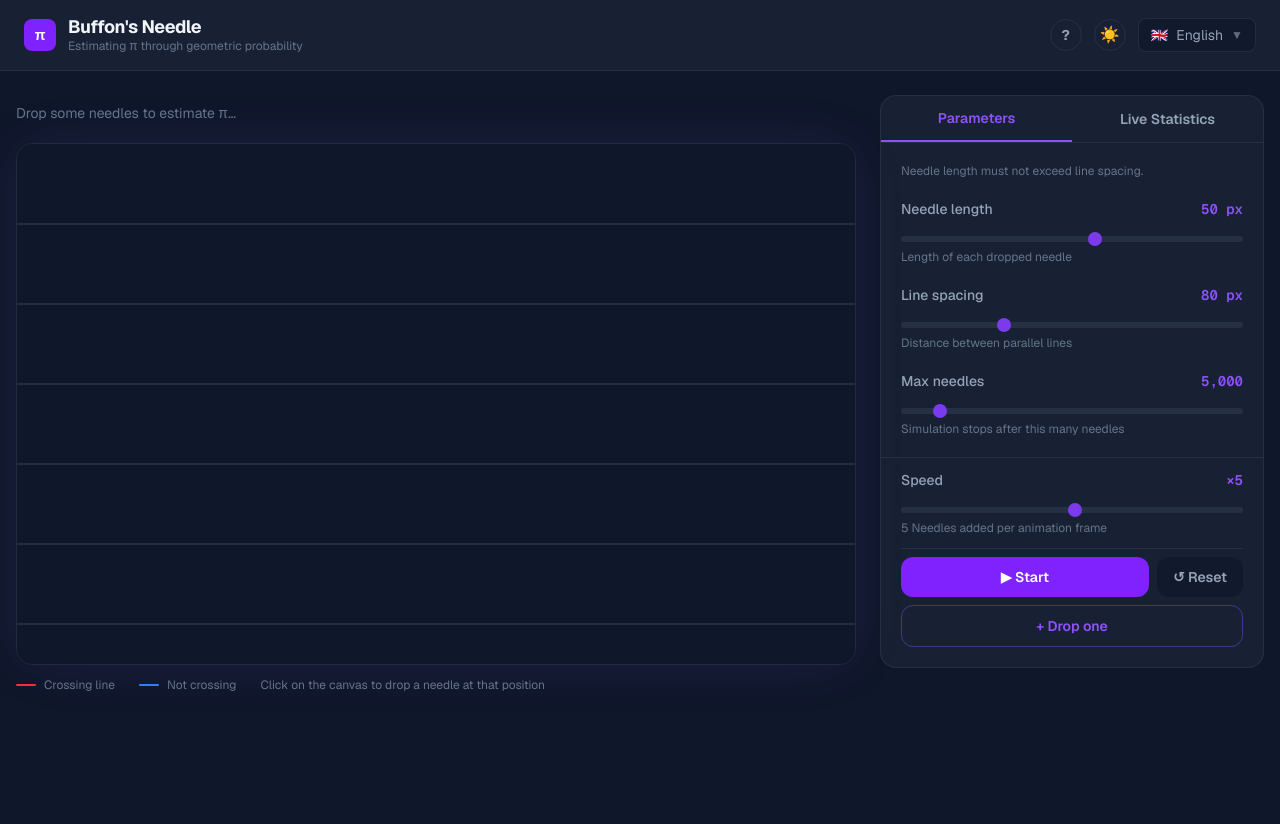
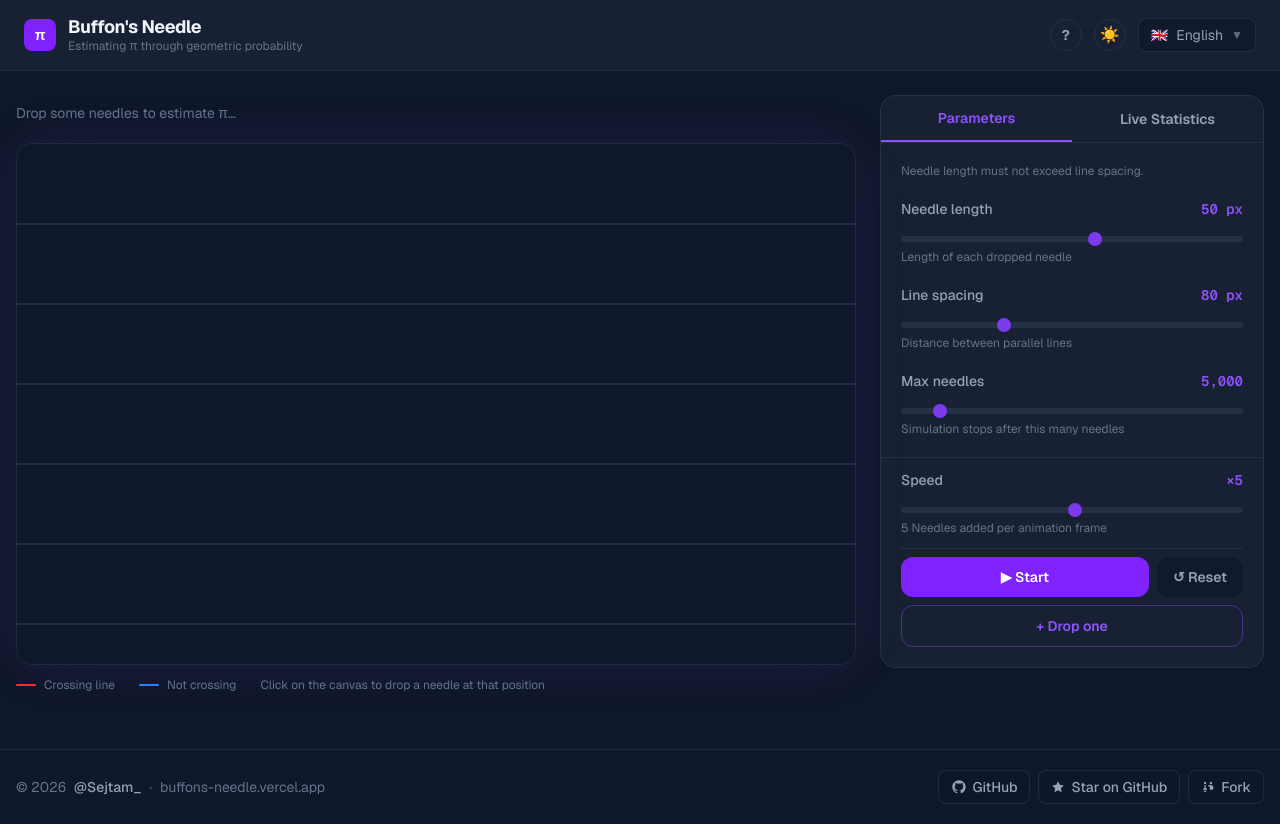
Before and after one commit to sejtam-dev/buffons-needle, a Next.js app: page / in a window 1280 px wide. Before the commit the page ends 800 px from the top, so only its background shows below. Built offline with nearby package versions, Linux system fonts and the light colour scheme.

Commit message:
feat: Refactor SidebarPanel state management and add Footer component

```diff
--- a/src/app/page.tsx
+++ b/src/app/page.tsx
@@ -5,6 +5,7 @@ import NeedleCanvas from "@/components/NeedleCanvas";
 import SidebarPanel from "@/components/ControlPanel";
 import InfoModal from "@/components/InfoPanel";
 import LocaleSwitcher from "@/components/LocaleSwitcher";
+import Footer from "@/components/Footer";
 import { useSimulation } from "@/hooks/useSimulation";
 import { useLocale } from "@/i18n/useLocale";
 import { useTheme } from "@/context/ThemeContext";
@@ -151,6 +152,8 @@ export default function HomePage() {
 
       {/* Info modal — rendered via portal */}
       {infoOpen && <InfoModal t={t} onClose={() => setInfoOpen(false)} />}
+
+      <Footer t={t} />
     </main>
   );
 }
--- a/src/components/ControlPanel.tsx
+++ b/src/components/ControlPanel.tsx
@@ -127,21 +127,19 @@ function ActionButtons({ isRunning, t, onStart, onPause, onReset, onDropOne }: {
  */
 export default function SidebarPanel({ config, stats, isRunning, t, onConfigChange, onStart, onPause, onReset, onDropOne }: SidebarPanelProps) {
   const [tab, setTab] = useState<"params" | "stats">("params");
-  const [draft, setDraft] = useState<SimulationConfig>(config);
-  const [sliderPos, setSliderPos] = useState(() => speedToSlider(config.speed));
+
+  // Derive slider position from config.speed — no local state needed
+  const sliderPos = speedToSlider(config.speed);
 
   function update(partial: Partial<SimulationConfig>) {
-    const next = { ...draft, ...partial };
-    setDraft(next);
-    onConfigChange(next);
+    onConfigChange({ ...config, ...partial });
   }
 
   function handleSpeedSlider(pos: number) {
-    setSliderPos(pos);
-    update({ speed: parseFloat(sliderToSpeed(pos).toFixed(2)) });
+    onConfigChange({ ...config, speed: parseFloat(sliderToSpeed(pos).toFixed(2)) });
   }
 
-  const speedLabel = draft.speed >= 1 ? `×${Math.floor(draft.speed)}` : `1/${speedToFrameInterval(draft.speed)}`;
+  const speedLabel = config.speed >= 1 ? `×${Math.floor(config.speed)}` : `1/${speedToFrameInterval(config.speed)}`;
 
   const { total, crossings, piEstimate, error } = stats;
   const piDisplay = piEstimate !== null ? piEstimate.toFixed(6) : "—";
@@ -171,18 +169,18 @@ export default function SidebarPanel({ config, stats, isRunning, t, onConfigChan
           <>
             <p className="text-xs" style={{ color: "var(--text-subtle)" }}>{t.panelNeedleConstraint}</p>
             <SliderField
-              label={t.labelNeedleLength} value={draft.needleLength} min={10} max={draft.lineSpacing} step={1}
-              displayValue={`${draft.needleLength} px`} description={t.descNeedleLength}
+              label={t.labelNeedleLength} value={config.needleLength} min={10} max={config.lineSpacing} step={1}
+              displayValue={`${config.needleLength} px`} description={t.descNeedleLength}
               onChange={(v) => update({ needleLength: v })} disabled={isRunning}
             />
             <SliderField
-              label={t.labelLineSpacing} value={draft.lineSpacing} min={30} max={200} step={5}
-              displayValue={`${draft.lineSpacing} px`} description={t.descLineSpacing}
-              onChange={(v) => update({ lineSpacing: v, needleLength: Math.min(draft.needleLength, v) })} disabled={isRunning}
+              label={t.labelLineSpacing} value={config.lineSpacing} min={30} max={200} step={5}
+              displayValue={`${config.lineSpacing} px`} description={t.descLineSpacing}
+              onChange={(v) => update({ lineSpacing: v, needleLength: Math.min(config.needleLength, v) })} disabled={isRunning}
             />
             <SliderField
-              label={t.labelMaxNeedles} value={draft.maxNeedles} min={100} max={50000} step={100}
-              displayValue={draft.maxNeedles.toLocaleString()} description={t.descMaxNeedles}
+              label={t.labelMaxNeedles} value={config.maxNeedles} min={100} max={50000} step={100}
+              displayValue={config.maxNeedles.toLocaleString()} description={t.descMaxNeedles}
               onChange={(v) => update({ maxNeedles: v })} disabled={isRunning}
             />
           </>
@@ -214,7 +212,7 @@ export default function SidebarPanel({ config, stats, isRunning, t, onConfigChan
           className="w-full h-1.5 rounded-full appearance-none cursor-pointer accent-violet-500"
           style={{ background: "var(--border)" }}
         />
-        <p className="text-xs" style={{ color: "var(--text-subtle)" }}>{formatSpeedDesc(draft.speed, t)}</p>
+        <p className="text-xs" style={{ color: "var(--text-subtle)" }}>{formatSpeedDesc(config.speed, t)}</p>
       </div>
 
       {/* Action buttons — always visible */}
--- /dev/null
+++ b/src/components/Footer.tsx
@@ -0,0 +1,109 @@
+"use client";
+
+import React from "react";
+import type { Translations } from "@/i18n/useLocale";
+
+const REPO = "https://github.com/sejtam-dev/buffons-needle";
+
+interface FooterProps {
+  t: Translations;
+}
+
+function GitHubIcon() {
+  return (
+    <svg viewBox="0 0 24 24" fill="currentColor" className="w-4 h-4" aria-hidden="true">
+      <path d="M12 2C6.477 2 2 6.484 2 12.021c0 4.428 2.865 8.185 6.839 9.504.5.092.682-.217.682-.482 0-.237-.009-.868-.013-1.703-2.782.605-3.369-1.342-3.369-1.342-.454-1.155-1.11-1.463-1.11-1.463-.908-.62.069-.608.069-.608 1.003.07 1.531 1.032 1.531 1.032.892 1.53 2.341 1.088 2.91.832.092-.647.35-1.088.636-1.338-2.22-.253-4.555-1.113-4.555-4.951 0-1.093.39-1.988 1.029-2.688-.103-.253-.446-1.272.098-2.65 0 0 .84-.27 2.75 1.026A9.564 9.564 0 0 1 12 6.844a9.59 9.59 0 0 1 2.504.337c1.909-1.296 2.747-1.026 2.747-1.026.546 1.378.202 2.397.1 2.65.64.7 1.028 1.595 1.028 2.688 0 3.848-2.338 4.695-4.566 4.943.359.309.678.919.678 1.852 0 1.336-.012 2.415-.012 2.743 0 .267.18.578.688.48C19.138 20.2 22 16.447 22 12.021 22 6.484 17.523 2 12 2z" />
+    </svg>
+  );
+}
+
+function StarIcon() {
+  return (
+    <svg viewBox="0 0 24 24" fill="currentColor" className="w-3.5 h-3.5" aria-hidden="true">
+      <path d="M12 2l3.09 6.26L22 9.27l-5 4.87 1.18 6.88L12 17.77l-6.18 3.25L7 14.14 2 9.27l6.91-1.01L12 2z" />
+    </svg>
+  );
+}
+
+function ForkIcon() {
+  return (
+    <svg viewBox="0 0 24 24" fill="currentColor" className="w-3.5 h-3.5" aria-hidden="true">
+      <path d="M7 3a2 2 0 1 0 0 4 2 2 0 0 0 0-4zm10 0a2 2 0 1 0 0 4 2 2 0 0 0 0-4zM7 17a2 2 0 1 0 0 4 2 2 0 0 0 0-4zm0-9a1 1 0 0 1 1 1v4.17A3.001 3.001 0 0 1 7 19a3 3 0 0 1-1-5.83V9a1 1 0 0 1 1-1zm10 0a1 1 0 0 1 1 1v.17A3.001 3.001 0 0 1 17 17a3 3 0 0 1-2-2.83V11h-2a1 1 0 0 1 0-2h2V9a1 1 0 0 1 1-1z" />
+    </svg>
+  );
+}
+
+/**
+ * Page footer with copyright, GitHub repo link, star and fork buttons.
+ */
+export default function Footer({ t }: FooterProps) {
+  return (
+    <footer className="border-t mt-8" style={{ borderColor: "var(--border)" }}>
+      <div className="max-w-7xl mx-auto px-4 py-5 flex flex-wrap items-center justify-between gap-4">
+        {/* Copyright */}
+        <div className="flex items-center gap-2 text-sm" style={{ color: "var(--text-subtle)" }}>
+          <span>© {new Date().getFullYear()}</span>
+          <a
+            href="https://github.com/sejtam-dev"
+            target="_blank"
+            rel="noopener noreferrer"
+            className="font-medium hover:text-violet-500 transition-colors"
+            style={{ color: "var(--text-muted)" }}
+          >
+            @Sejtam_
+          </a>
+          <span>·</span>
+          <a
+            href="https://buffons-needle.vercel.app"
+            target="_blank"
+            rel="noopener noreferrer"
+            className="hover:text-violet-500 transition-colors"
+          >
+            buffons-needle.vercel.app
+          </a>
+        </div>
+
+        {/* GitHub buttons */}
+        <div className="flex items-center gap-2">
+          {/* Repo link */}
+          <a
+            href={REPO}
+            target="_blank"
+            rel="noopener noreferrer"
+            className="flex items-center gap-1.5 px-3 py-1.5 rounded-lg border text-sm font-medium transition-colors hover:border-violet-500 hover:text-violet-500"
+            style={{ borderColor: "var(--border)", color: "var(--text-muted)", background: "var(--bg-panel-alt)" }}
+          >
+            <GitHubIcon />
+            <span>GitHub</span>
+          </a>
+
+          {/* Star */}
+          <a
+            href={`${REPO}/stargazers`}
+            target="_blank"
+            rel="noopener noreferrer"
+            className="flex items-center gap-1.5 px-3 py-1.5 rounded-lg border text-sm font-medium transition-colors hover:border-amber-400 hover:text-amber-400"
+            style={{ borderColor: "var(--border)", color: "var(--text-muted)", background: "var(--bg-panel-alt)" }}
+            title={t.footerStar}
+          >
+            <StarIcon />
+            <span>{t.footerStar}</span>
+          </a>
+
+          {/* Fork */}
+          <a
+            href={`${REPO}/fork`}
+            target="_blank"
+            rel="noopener noreferrer"
+            className="flex items-center gap-1.5 px-3 py-1.5 rounded-lg border text-sm font-medium transition-colors hover:border-violet-500 hover:text-violet-500"
+            style={{ borderColor: "var(--border)", color: "var(--text-muted)", background: "var(--bg-panel-alt)" }}
+            title={t.footerFork}
+          >
+            <ForkIcon />
+            <span>{t.footerFork}</span>
+          </a>
+        </div>
+      </div>
+    </footer>
+  );
+}
--- a/src/i18n/translations.ts
+++ b/src/i18n/translations.ts
@@ -52,6 +52,9 @@ export interface Translations {
   infoConverge: string;
   /** Short hint shown below the canvas */
   clickToDropHint: string;
+  // Footer
+  footerStar: string;
+  footerFork: string;
 }
 
 const en: Translations = {
@@ -90,6 +93,8 @@ const en: Translations = {
   infoAfter: "After {n} throws with {c} crossings, we estimate:",
   infoConverge: "The more needles dropped, the closer the estimate converges to the true value of π ≈ 3.14159…",
   clickToDropHint: "Click on the canvas to drop a needle at that position",
+  footerStar: "Star on GitHub",
+  footerFork: "Fork",
 };
 
 const cs: Translations = {
@@ -128,6 +133,8 @@ const cs: Translations = {
   infoAfter: "Po {n} hodech s {c} průsečíky odhadujeme:",
   infoConverge: "Čím více jehel, tím přesněji se odhad blíží skutečné hodnotě π ≈ 3,14159…",
   clickToDropHint: "Kliknutím na plátno hodíte jehlu na dané místo",
+  footerStar: "Hvězda na GitHubu",
+  footerFork: "Forkovat",
 };
 
 const de: Translations = {
@@ -166,6 +173,8 @@ const de: Translations = {
   infoAfter: "Nach {n} Würfen mit {c} Schnitten schätzen wir:",
   infoConverge: "Je mehr Nadeln, desto näher konvergiert die Schätzung zum wahren Wert π ≈ 3,14159…",
   clickToDropHint: "Klicken Sie auf die Leinwand, um eine Nadel an dieser Stelle zu werfen",
+  footerStar: "Stern auf GitHub",
+  footerFork: "Forken",
 };
 
 const fr: Translations = {
@@ -204,6 +213,8 @@ const fr: Translations = {
   infoAfter: "Après {n} lancers avec {c} croisements, on estime :",
   infoConverge: "Plus il y a d'aiguilles, plus l'estimation converge vers la vraie valeur de π ≈ 3,14159…",
   clickToDropHint: "Cliquez sur le canvas pour lancer une aiguille à cet endroit",
+  footerStar: "Étoile sur GitHub",
+  footerFork: "Forker",
 };
 
 export const LOCALES: Record<LocaleCode, { label: string; flag: string }> = {
```
Also changed, not shown: 1 other file (tests, documents, lock files or other folders).
